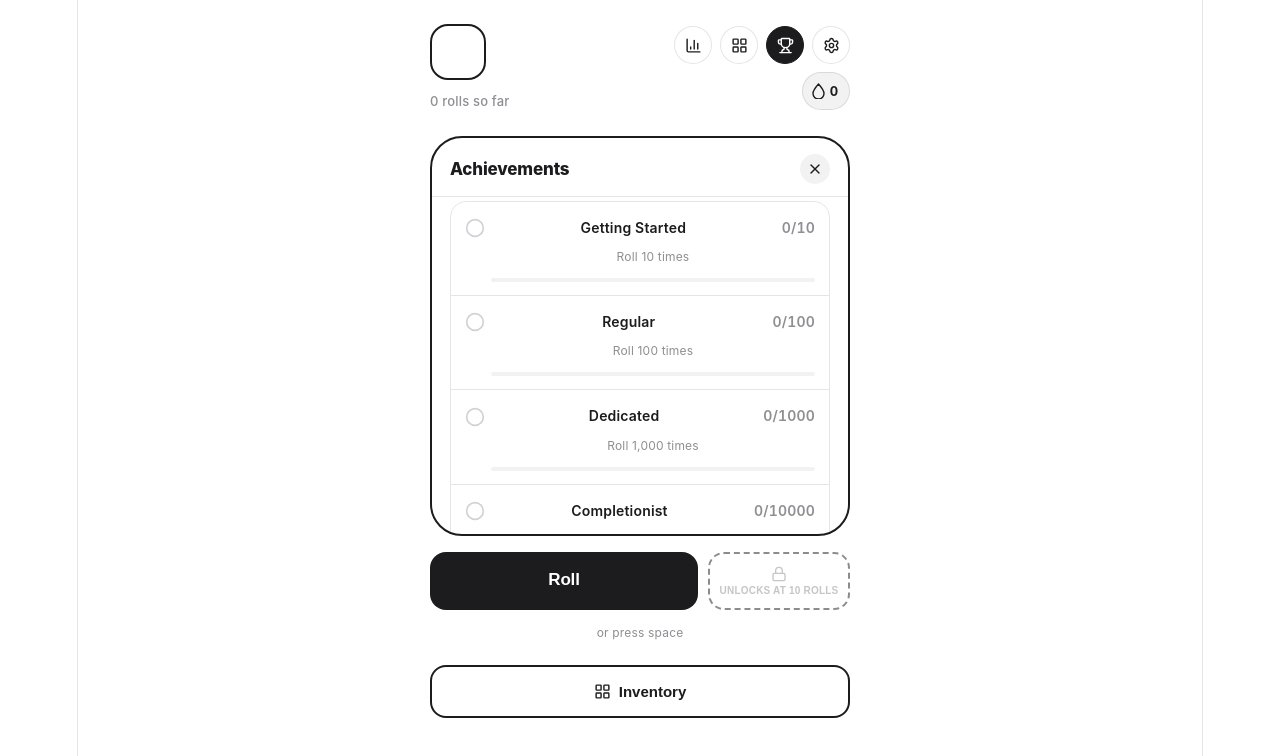
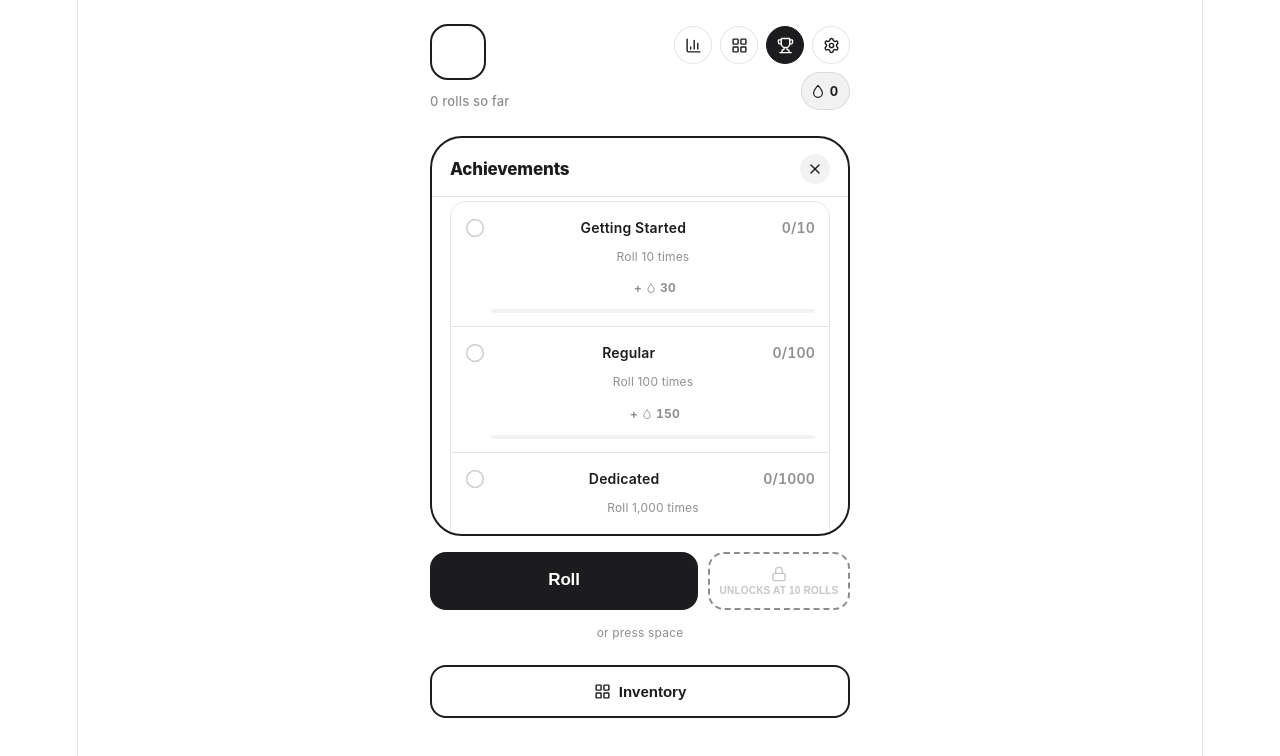
Before and after one commit to skotm/skotms-RNG, a React (Vite) app: page / in a window 1280 px wide. Both pictures are taken after a click on the button 785 px from the left and 45 px from the top of the page. Shown: the top 756 px of the page. Built offline with nearby package versions, Linux system fonts and the light colour scheme.

Commit message:
Refactor aura mutations and rollAura function
Removed common_echo and uncommon_glint mutations from the list due to their odds being above 1/100. Updated rollAura function to accept inventory parameter for mutation checks.

```diff
--- a/src/App.jsx
+++ b/src/App.jsx
@@ -69,8 +69,7 @@ const AURAS = [
 
   // --- Mutations — independent entries with their own fixed odds (Sol's RNG-style),
   // linked back to their base via mutationOf for collection-branching display ---
-  { id: "common_echo", name: "Common : Echo", chance: 12, tier: 0, mutationOf: "common" },
-  { id: "uncommon_glint", name: "Uncommon : Glint", chance: 48, tier: 0, mutationOf: "uncommon" },
+  // (common_echo 1/12, uncommon_glint 1/48 は1/100以上のため削除)
   { id: "breeze_gale", name: "Breeze : Gale", chance: 150, tier: 0, mutationOf: "breeze" },
   { id: "pebble_fossil", name: "Pebble : Fossil", chance: 360, tier: 0, mutationOf: "pebble" },
   { id: "drizzle_monsoon", name: "Drizzle : Monsoon", chance: 900, tier: 0, mutationOf: "drizzle" },
@@ -222,13 +221,15 @@ function calcAuraAether(aura, prevCount) {
 const LUCKY_EVERY = 10;
 const LUCKY_MULTIPLIER = 5;
 
-function rollAura(luck = 1) {
+function rollAura(luck = 1, inventory = {}) {
   const byRarity = [...AURAS].sort((a, b) => b.chance - a.chance); // rarest first
   for (let pass = 0; pass < 100000; pass++) {
     for (const aura of byRarity) {
+      // ベースオーラ未取得の場合、その変異オーラは抽選対象から除外
+      if (aura.mutationOf && !inventory[aura.mutationOf]) continue;
       const denom = Math.floor(aura.chance / luck);
       if (denom <= 1) continue; // 確実当選になるオーラは判定対象から外す(Sol's RNG仕様)
-      if (Math.floor(Math.random() * denom) === 0) return aura; // オーラごとに毎回新しい乱数
+      if (Math.floor(Math.random() * denom) === 0) return aura;
     }
     // 1パスで誰も当選しなければ、最初からやり直す
   }
@@ -412,6 +413,29 @@ function CollectionRow({ aura, owned, nested, onPreview }) {
   );
 }
 
+/* SVG雫アイコン — viewBoxをstroke幅1.5の半分(0.75)ずつ余白をとって欠けを防ぐ */
+function DropletIcon({ size = 14, style }) {
+  return (
+    <svg
+      width={size}
+      height={size}
+      viewBox="-0.75 -0.75 14.5 17.5"
+      fill="none"
+      xmlns="http://www.w3.org/2000/svg"
+      aria-hidden="true"
+      style={{ display: "block", flexShrink: 0, ...style }}
+    >
+      <path
+        d="M6.5 1C6.5 1 1 7.2 1 10.5a5.5 5.5 0 0 0 11 0C12 7.2 6.5 1 6.5 1Z"
+        stroke="currentColor"
+        strokeWidth="1.5"
+        strokeLinecap="round"
+        strokeLinejoin="round"
+      />
+    </svg>
+  );
+}
+
 function PanelHead({ title, onClose }) {
   return (
     <div className="ar-panel-head">
@@ -739,7 +763,7 @@ export default function App() {
     (totalMs) => {
       if (spinningRef.current) return;
       const isLucky = luckyCounterRef.current >= LUCKY_EVERY - 1;
-      const aura = rollAura(isLucky ? LUCKY_MULTIPLIER : 1);
+      const aura = rollAura(isLucky ? LUCKY_MULTIPLIER : 1, dataRef.current.inventory);
       currentRollRef.current = { aura, isLucky };
       setCurrentRollLucky(isLucky);
       if (!autoFastRef.current) setView("roll");
@@ -1186,6 +1210,15 @@ export default function App() {
         .ar-ach-row { padding: 13px 14px; border-bottom: 1px solid var(--line); }
         .ar-ach-row:last-child { border-bottom: none; }
         .ar-ach-top { display: flex; align-items: center; gap: 10px; }
+        .ar-ach-reward {
+          display: inline-flex; align-items: center; gap: 4px;
+          margin: 5px 0 0 30px;
+          font-size: 12px; font-weight: 700;
+          color: var(--ink-soft);
+          font-feature-settings: "tnum" 1;
+        }
+        .ar-ach-reward::before { content: "+"; }
+        .ar-ach-reward.done { color: var(--ink); opacity: 0.45; }
         .ar-ach-name { font-size: 14px; font-weight: 600; flex: 1; }
         .ar-ach-desc { font-size: 12px; color: var(--ink-soft); margin: 3px 0 0 26px; }
         .ar-bar-track { height: 4px; background: var(--fill); border-radius: 2px; overflow: hidden; margin: 8px 0 0 26px; }
@@ -1348,9 +1381,7 @@ export default function App() {
               </button>
             </nav>
             <div className="ar-aether-badge" aria-label={`${(data.aether ?? 0).toLocaleString()} Aether`}>
-              <svg className="ar-aether-icon" width="13" height="16" viewBox="0 0 13 16" fill="none" xmlns="http://www.w3.org/2000/svg" aria-hidden="true">
-                <path d="M6.5 1C6.5 1 1 7.2 1 10.5a5.5 5.5 0 0 0 11 0C12 7.2 6.5 1 6.5 1Z" stroke="currentColor" strokeWidth="1.4" strokeLinecap="round" strokeLinejoin="round"/>
-              </svg>
+              <DropletIcon size={14} style={{ color: "var(--ink)" }} />
               <span className="ar-aether-amount">{(data.aether ?? 0).toLocaleString()}</span>
             </div>
           </div>
@@ -1398,9 +1429,7 @@ export default function App() {
                     </div>
                     <div className="ar-stat-card ar-stat-card-aether">
                       <div className="ar-stat-label" style={{display:"flex",alignItems:"center",gap:4}}>
-                        <svg width="10" height="12" viewBox="0 0 13 16" fill="none" xmlns="http://www.w3.org/2000/svg" aria-hidden="true" style={{flexShrink:0}}>
-                          <path d="M6.5 1C6.5 1 1 7.2 1 10.5a5.5 5.5 0 0 0 11 0C12 7.2 6.5 1 6.5 1Z" stroke="currentColor" strokeWidth="1.5" strokeLinecap="round" strokeLinejoin="round"/>
-                        </svg>
+                        <DropletIcon size={11} />
                         Aether
                       </div>
                       <div className="ar-stat-value">{(data.aether ?? 0).toLocaleString()}</div>
@@ -1469,6 +1498,7 @@ export default function App() {
                     {ACHIEVEMENTS_DEF.map((a) => {
                       const done = data.achievementsUnlocked.includes(a.id);
                       const progress = Math.min(a.metric(data), a.goal);
+                      const reward = ACHIEVEMENT_AETHER[a.id] ?? 0;
                       return (
                         <div className="ar-ach-row" key={a.id}>
                           <div className="ar-ach-top">
@@ -1477,6 +1507,12 @@ export default function App() {
                             <span className="ar-row-trail">{progress}/{a.goal}</span>
                           </div>
                           <div className="ar-ach-desc">{a.desc}</div>
+                          {reward > 0 && (
+                            <div className={`ar-ach-reward ${done ? "done" : ""}`}>
+                              <DropletIcon size={10} style={{ flexShrink: 0 }} />
+                              {reward.toLocaleString()}
+                            </div>
+                          )}
                           {!done && (
                             <div className="ar-bar-track">
                               <div className="ar-bar-fill" style={{ width: `${(progress / a.goal) * 100}%` }} />
@@ -1591,9 +1627,7 @@ export default function App() {
             {toast.aetherReward > 0 && (
               <div className="ar-toast-aether">
                 +{toast.aetherReward.toLocaleString()}
-                <svg width="9" height="11" viewBox="0 0 13 16" fill="none" xmlns="http://www.w3.org/2000/svg" aria-hidden="true" style={{display:"inline-block",verticalAlign:"middle",marginLeft:3}}>
-                  <path d="M6.5 1C6.5 1 1 7.2 1 10.5a5.5 5.5 0 0 0 11 0C12 7.2 6.5 1 6.5 1Z" stroke="currentColor" strokeWidth="1.5" strokeLinecap="round" strokeLinejoin="round"/>
-                </svg>
+                <DropletIcon size={10} style={{display:"inline-block",verticalAlign:"middle",marginLeft:3}} />
               </div>
             )}
           </div>
@@ -1604,9 +1638,7 @@ export default function App() {
         <div className="ar-aether-popup" key={aetherPopup.key}>
           {aetherPopup.isNew && <span className="ar-aether-popup-new">NEW </span>}
           +{aetherPopup.amount.toLocaleString()}
-          <svg width="11" height="13" viewBox="0 0 13 16" fill="none" xmlns="http://www.w3.org/2000/svg" aria-hidden="true" style={{display:"inline-block",verticalAlign:"middle",marginLeft:4}}>
-            <path d="M6.5 1C6.5 1 1 7.2 1 10.5a5.5 5.5 0 0 0 11 0C12 7.2 6.5 1 6.5 1Z" stroke="currentColor" strokeWidth="1.5" strokeLinecap="round" strokeLinejoin="round"/>
-          </svg>
+          <DropletIcon size={12} style={{display:"inline-block",verticalAlign:"middle",marginLeft:4}} />
         </div>
       )}
     </div>
```
